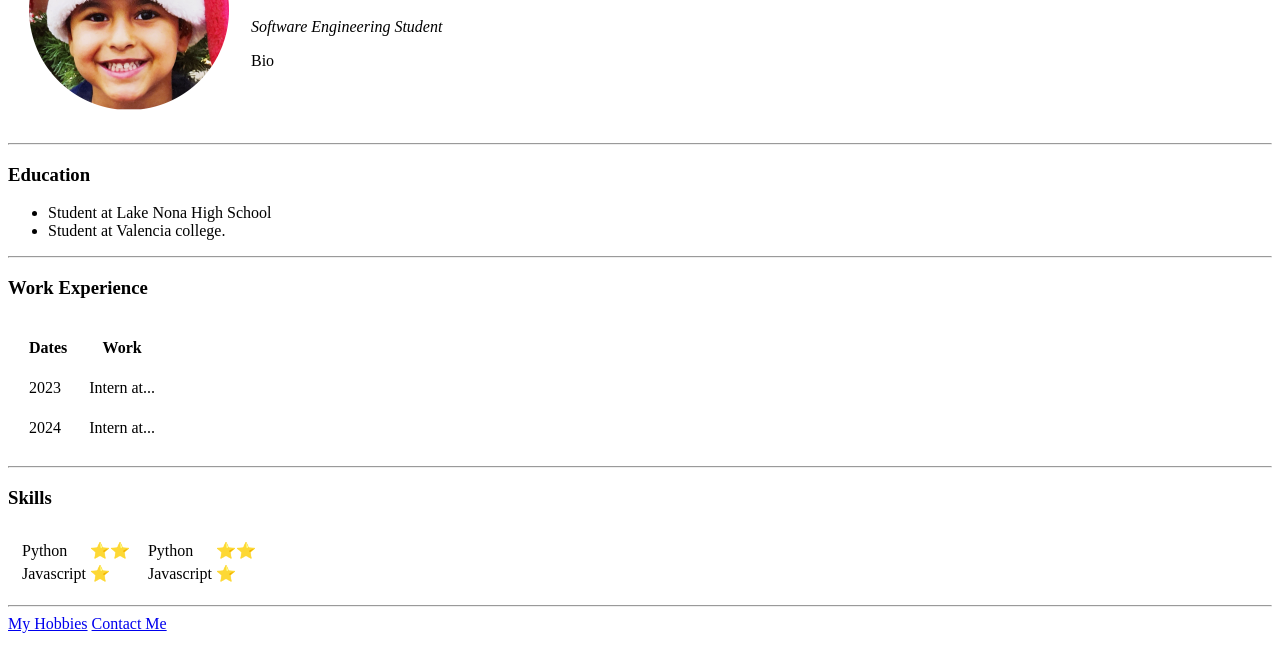
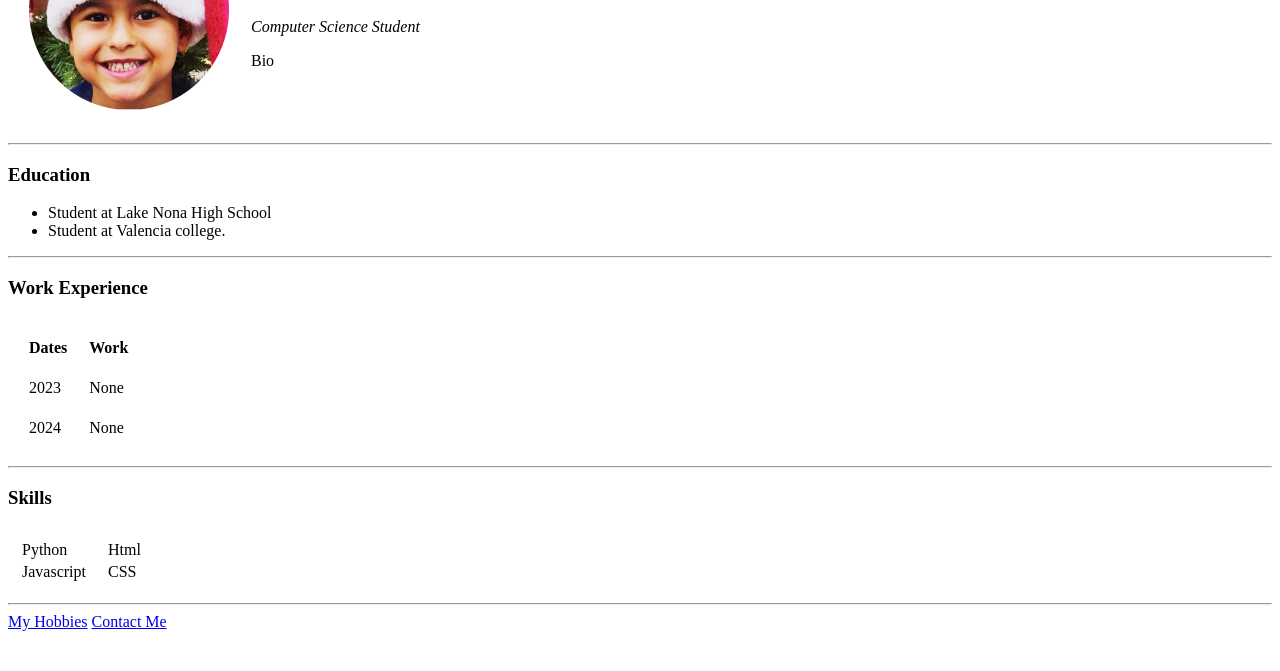
Before and after one commit to lemonbirch/cv, a plain HTML site: page index.html in a window 1280 px wide. Shown: the part 119-790 px from the top of the page. Drawn offline with Linux system fonts and the light colour scheme.

Commit message:
Update index.html

```diff
--- a/index.html
+++ b/index.html
@@ -12,7 +12,7 @@
         <td><img src="photo-me.png" alt="Sammy profile picture" /></td>
         <td>
           <h1>Sammy Dabbas</h1>
-          <p><em> Software Engineering Student</em></p>
+          <p><em> Computer Science Student</em></p>
           <p>Bio</p>
         </td>
       </tr>
@@ -36,11 +36,11 @@
       </thread>
       <tr>
         <td>2023</td>
-        <td>Intern at...</td>
+        <td>None</td>
       </tr>
       <tr>
         <td>2024</td>
-        <td>Intern at...</td>
+        <td>None</td>
       </tr>
     </table>
     <hr />
@@ -51,23 +51,23 @@
           <table>
             <tr>
               <td>Python</td>
-              <td>⭐️⭐️</td>
+
             </tr>
             <tr>
               <td>Javascript</td>
-              <td>⭐️</td>
+              <td></td>
             </tr>
           </table>
         </td>
         <td>
           <table>
             <tr>
-              <td>Python</td>
-              <td>⭐️⭐️</td>
+              <td>Html</td>
+              <td></td>
             </tr>
             <tr>
-              <td>Javascript</td>
-              <td>⭐️</td>
+              <td>CSS</td>
+              <td></td>
             </tr>
           </table>
         </td>
```
